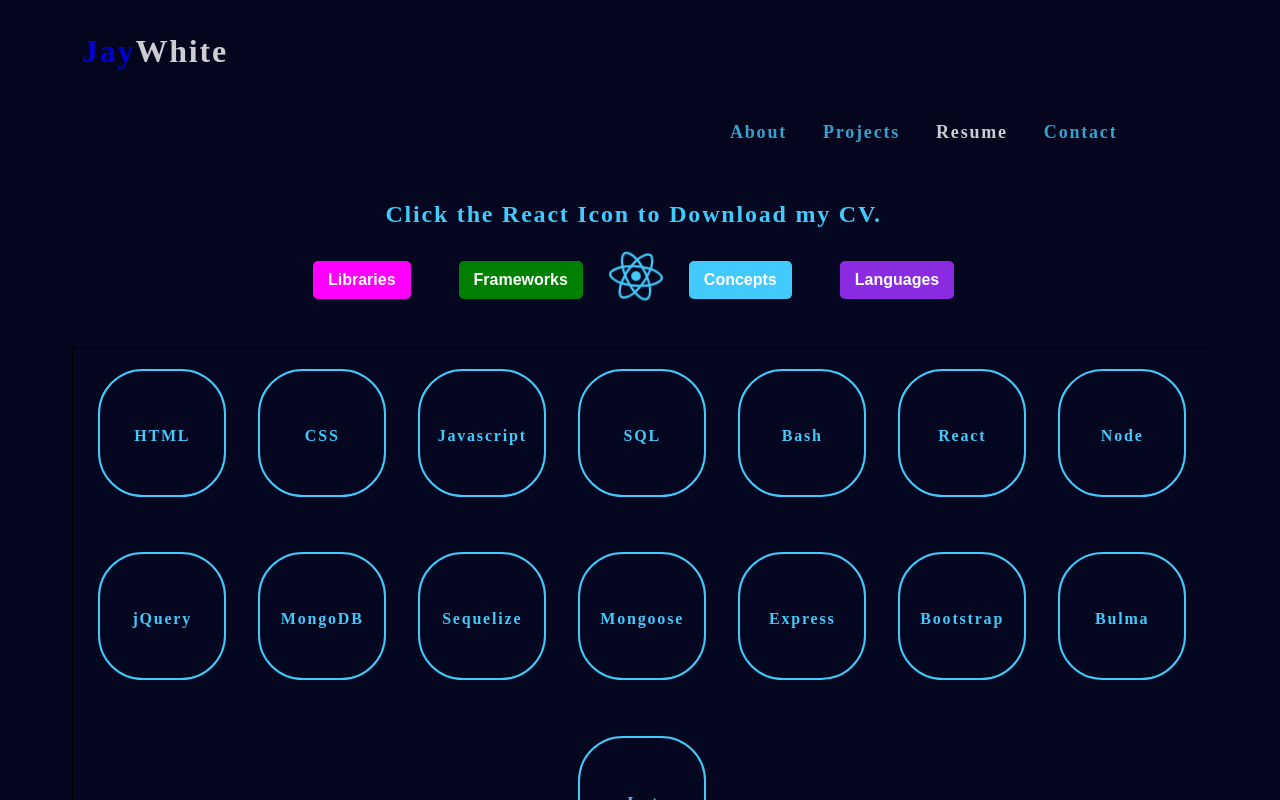
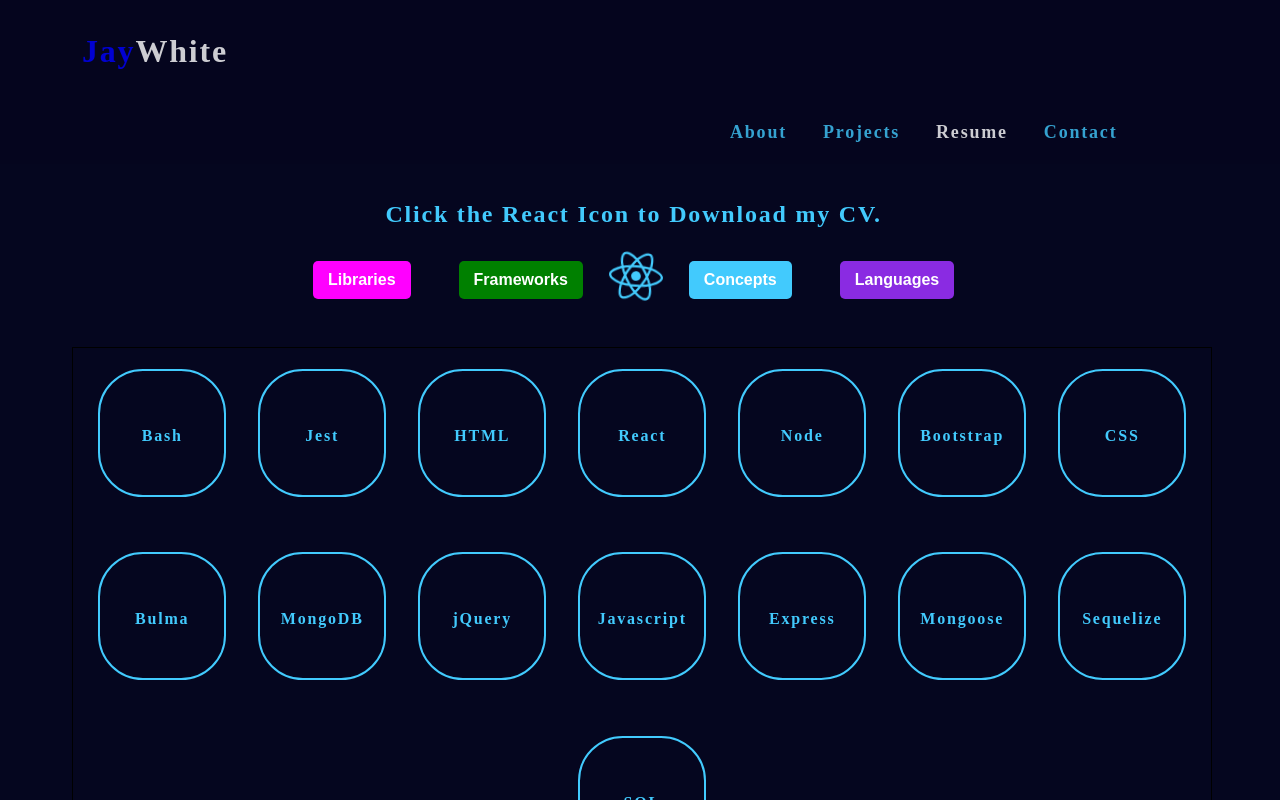
Before and after one commit to JayWhiteBuffalo/react-portfolio, a React (Create React App) app in the folder OneDrive/Desktop/projects/react-portfolio/: page / in a window 1280 px wide. Both pictures are taken after a click on the item "Resume". Shown: the top 800 px of the page. Built offline with nearby package versions, Linux system fonts and the light colour scheme.

Commit message:
Skill cards now generate in a random order on load.

```diff
--- a/OneDrive/Desktop/projects/react-portfolio/src/componets/Knowledge/index.js
+++ b/OneDrive/Desktop/projects/react-portfolio/src/componets/Knowledge/index.js
@@ -1,11 +1,8 @@
 import React, {useState} from "react";
 
-const Knowledge = ({ category }) => {
+const Knowledge = (props) => {
 
-    const [currentSkill, setCurrentSkill] = useState();
-
-
-    const skills = [
+    const skillset = [
         {
           category: 'Languages',
           content: 'HTML',
@@ -68,13 +65,23 @@ const Knowledge = ({ category }) => {
         },
       ]
 
+      // Randomize the order of the array so each time page loads it is diffrent
+    const shuffle = () => [...skillset].sort(() => Math.random() - 0.5);
+
+   // const {isHover, setIsHover} = props;
+   // const [active, setActive] = useState(skills.category);
+    //const styles = {background: `${active}`}
+
+    const skills = shuffle(skillset);
+    console.log(skills);
 return (
     <div className="skillCont">
-            {skills.map((skill, i) => (
-              <div className={`circle ${skill.category}`}>
+            {skills.map((skills, i) => (
+              <div
+               className={`circle ${skills.category}`}>
                 <h1
-                key={skill.content}
-                >{skill.content}
+                key={skills.content}
+                >{skills.content}
                 </h1>
               </div>
             ))}
--- a/OneDrive/Desktop/projects/react-portfolio/src/componets/Resume/index.js
+++ b/OneDrive/Desktop/projects/react-portfolio/src/componets/Resume/index.js
@@ -1,5 +1,5 @@
 import React from "react";
-import { GiLoad } from 'react-icons/gi';
+import { GiLoad, GiSkills } from 'react-icons/gi';
 import { FaReact } from 'react-icons/fa';
 import CV from '../../assets/files/CV.pdf';
 import Knowledge from "../Knowledge";
--- a/OneDrive/Desktop/projects/react-portfolio/src/index.css
+++ b/OneDrive/Desktop/projects/react-portfolio/src/index.css
@@ -489,7 +489,7 @@ section div h1 {
 }
 
 .Library:hover{
-  background-color: magenta;
+  background-color: #ff00ff;
   opacity: 90%;
 }
 
```
